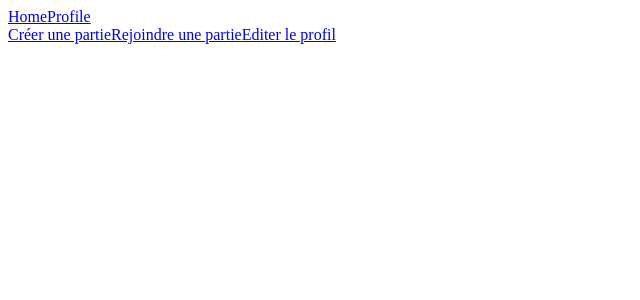
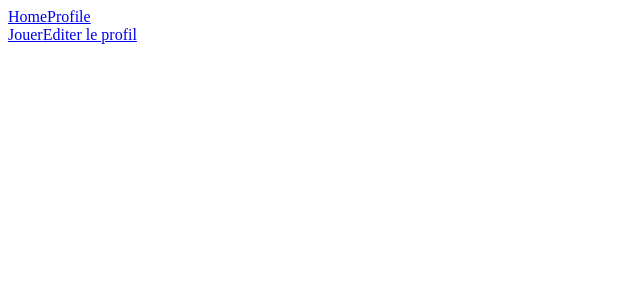
Before and after one commit to ClemDW/Morpion-Vue, a Vue app: page / in a window 1280 px wide. Shown: the top 300 px of the page, without its empty margins (0-640 px from the left). Built offline with nearby package versions, Linux system fonts and the light colour scheme.

Commit message:
feat: Ex6 full -> Create empty game & URL redirect on active game

```diff
--- a/src/router/index.js
+++ b/src/router/index.js
@@ -1,6 +1,7 @@
 import { createRouter, createWebHistory } from 'vue-router'
 import Home from '../views/Home.vue'
 import Profile from '../views/Profile.vue'
+import Game from '../views/Game.vue'
 
 const router = createRouter({
   history: createWebHistory(import.meta.env.BASE_URL),
@@ -15,6 +16,11 @@ const router = createRouter({
       name: 'profile',
       component: Profile,
     },
+    {
+      path: '/game/:id',
+      name: 'game',
+      component: Game,
+    },
   ],
 })
 
--- /dev/null
+++ b/src/views/Game.vue
@@ -0,0 +1,11 @@
+<script>
+
+</script>
+
+<template>
+    <h2>Game room</h2>
+</template>
+
+<style scoped>
+
+</style>
--- a/src/views/Home.vue
+++ b/src/views/Home.vue
@@ -1,14 +1,29 @@
 <script>
 import { RouterLink } from 'vue-router';
+import axios from 'axios';
+import { baseURL, headers } from '@/api/index';
 
-
+export default {
+    methods: {
+        createGame() {
+            axios.post(baseURL + '/api/games', {}, { headers })
+                .then((response) => {
+                    console.log("Partie créée : ", response.data);
+                    this.$router.push({ name: 'game', params: { id: response.data.id } });
+                })
+                .catch((error) => {
+                    console.error("Erreur lors de la création de la partie", error);
+                    alert("Impossible de créer une partie.");
+                });
+        }
+    }
+}
 </script>
 
 <template>
     <div>
         <nav>
-            <router-link to="/create">Créer une partie</router-link>
-            <router-link to="/join">Rejoindre une partie</router-link>
+            <router-link to="/game" @click="createGame">Jouer</router-link>
             <router-link to="/profile">Editer le profil</router-link>
         </nav>
     </div>
```
